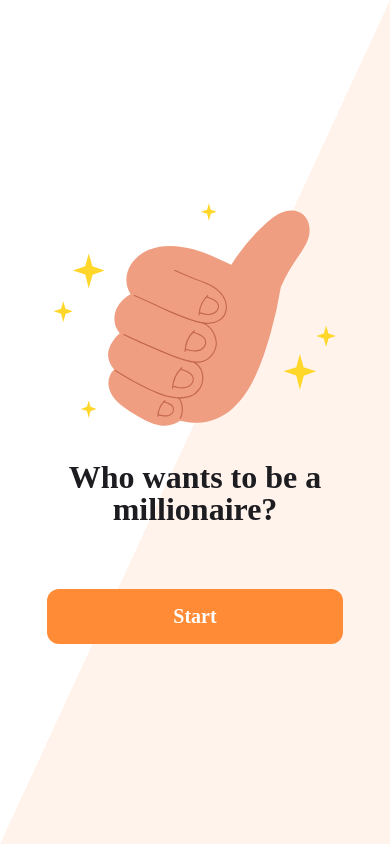
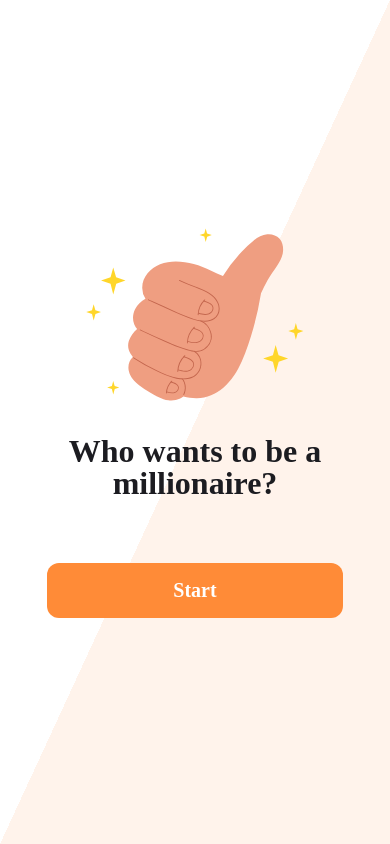
Before and after one commit to vladsosnov/millionaire, a React (Create React App) app: page / in a window 390 px wide. Built offline with nearby package versions, Linux system fonts and the light colour scheme.

Commit message:
MR-25 fix: svg sizes

```diff
--- a/src/components/quiz-answer-checkbox/quizAnswerCheckbox.css
+++ b/src/components/quiz-answer-checkbox/quizAnswerCheckbox.css
@@ -7,10 +7,25 @@
   padding: 16px;
 }
 
+@media (max-width: 480px) {
+  .answer {
+    padding: 10px 0;
+  }
+}
+
 .answer__rectangle {
   position: relative;
   fill: var(--white-color);
   stroke: var(--grey-color);
+  width: 100%;
+  height: 100%;
+  max-height: 72px;
+}
+
+@media (max-width: 480px) {
+  .answer__rectangle {
+    max-height: 56px;
+  }
 }
 
 .answer::before {
--- a/src/design-system/icons/svg-components/HexagonIcon.tsx
+++ b/src/design-system/icons/svg-components/HexagonIcon.tsx
@@ -1,21 +1,14 @@
 import React from 'react';
 
 interface HexagonProps {
-  width?: number;
-  height?: number;
   className?: string;
 }
 
-export const HexagonIcon: React.FC<HexagonProps> = ({
-  width = 390,
-  height = 72,
-  className,
-}) => {
+export const HexagonIcon: React.FC<HexagonProps> = ({ className }) => {
   return (
     <svg
       xmlns="http://www.w3.org/2000/svg"
-      width={width}
-      height={height}
+      viewBox="0 0 390 72"
       className={className}
       fill="#fff"
       stroke="#D0D0D8"
--- a/src/pages/Main/Main.tsx
+++ b/src/pages/Main/Main.tsx
@@ -17,7 +17,7 @@ export const Main = () => {
   return (
     <DefaultLayout withBackground>
       <div className="main-page">
-        <img src={Hand} alt="white hand" />
+        <img src={Hand} alt="white hand" className="main-page__image" />
         <div className="main-page__wrapper">
           <h1 className="main-page__title">Who wants to be a millionaire?</h1>
           <Button onClick={handleStartClick}>Start</Button>
--- a/src/pages/Main/main.css
+++ b/src/pages/Main/main.css
@@ -17,6 +17,12 @@
   font-size: 56px;
   line-height: 116%;
   color: var(--dark-color);
+}
+
+.main-page__image {
+  max-width: 450px;
+  width: 100%;
+  height: 100%;
 }
 
 @media (max-width: 1200px) {
@@ -43,3 +49,9 @@
     text-align: center;
   }
 }
+
+@media (max-width: 480px) {
+  .main-page__image {
+    max-width: 300px;
+  }
+}
--- a/src/pages/Result/Result.tsx
+++ b/src/pages/Result/Result.tsx
@@ -34,7 +34,7 @@ export const Result = () => {
   return (
     <DefaultLayout>
       <div className="result-page">
-        <img src={Hand} alt="white hand" />
+        <img src={Hand} alt="white hand" className="result-page__image" />
         <div className="result-page__wrapper">
           <h2 className="result-page__subtitle">Total score:</h2>
           <h1 className="result-page__title">${scores} earned</h1>
--- a/src/pages/Result/result.css
+++ b/src/pages/Result/result.css
@@ -26,6 +26,12 @@
   font-size: 56px;
   line-height: 116%;
   color: var(--dark-color);
+}
+
+.result-page__image {
+  max-width: 450px;
+  width: 100%;
+  height: 100%;
 }
 
 @media (max-width: 1200px) {
@@ -57,3 +63,9 @@
     line-height: 100%;
   }
 }
+
+@media (max-width: 480px) {
+  .result-page__image {
+    max-width: 300px;
+  }
+}
```
Also changed, not shown: src/assets/icons/hand.svg.
